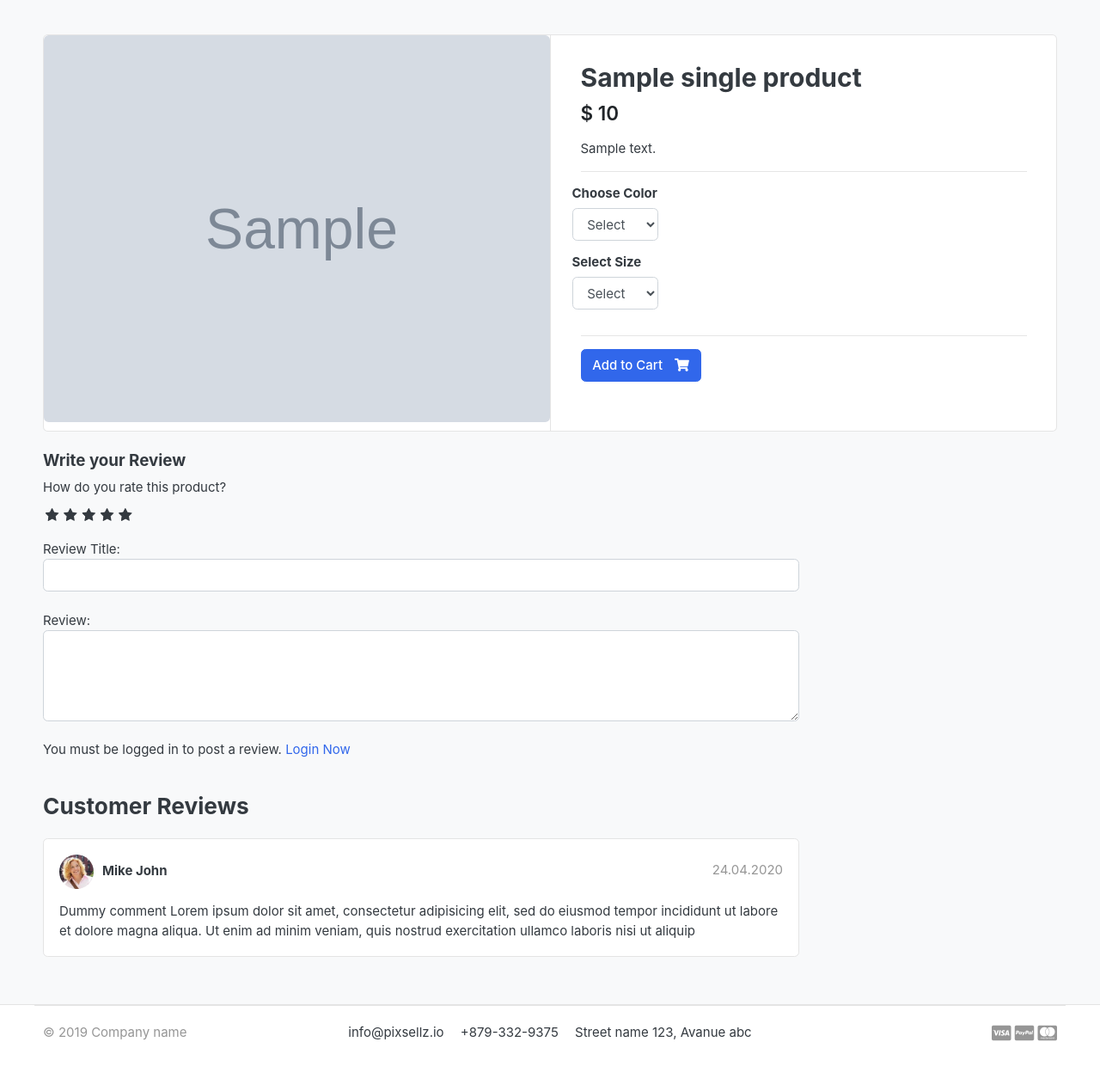
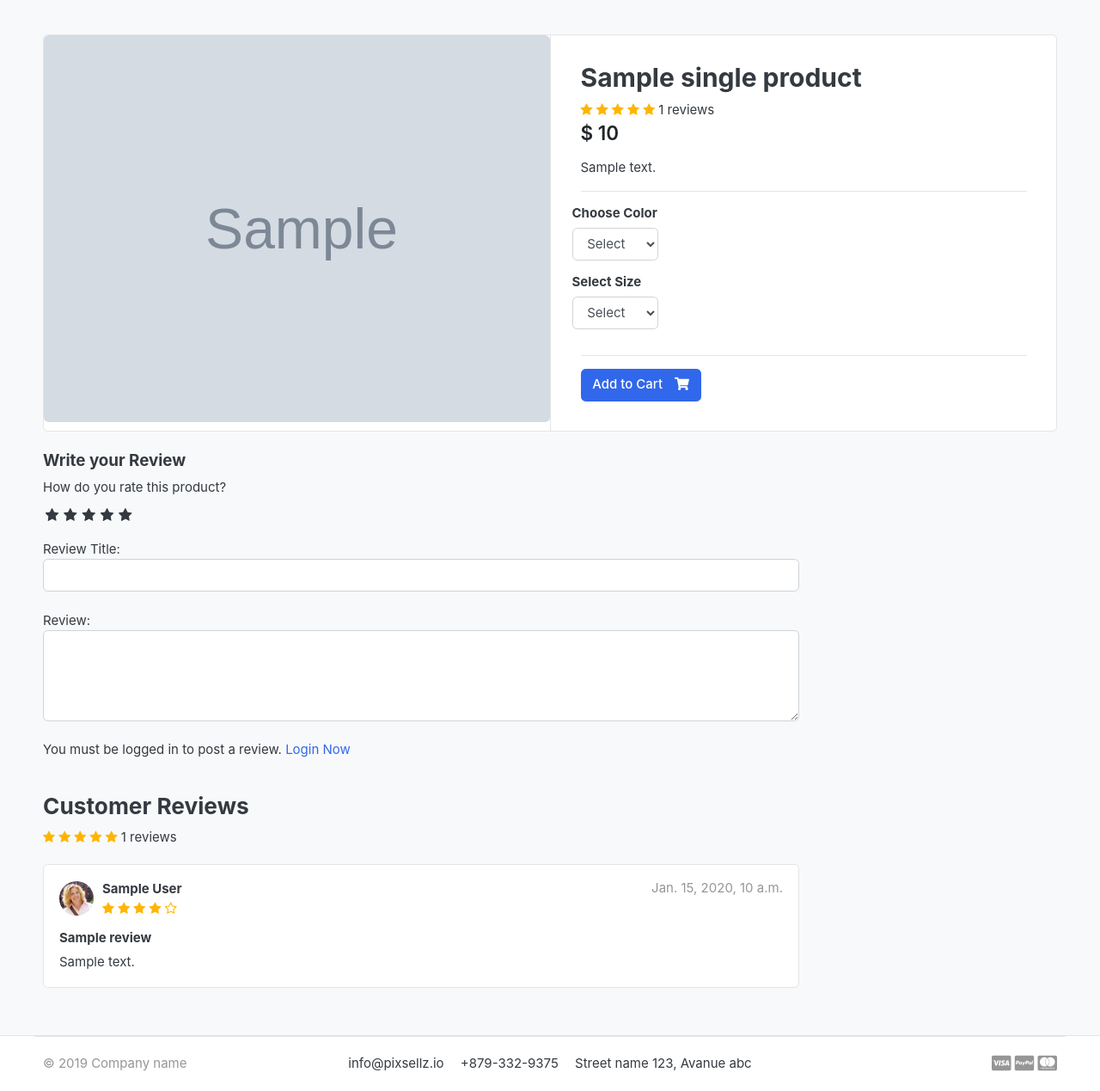
Before and after one commit to AbhiRam235/Ecommerce-Shopping-Kart, a Django app: template templates/store/product_detail.html in a window 1280 px wide. Shown: the part 118-1387 px from the top of the page at 86% size. Before the commit the page ends 1329 px from the top, so only its background shows below. Run offline with Django 3.2, Linux system fonts and the light colour scheme; the template is opened without the code that fills it: most values are stand-ins (such as "Sample title", 1, 10 or a date in 2020); grey boxes marked "Sample" are stand-in pictures; some libraries are stand-ins or nearby versions; some web fonts are replaced.

Commit message:
updated the reviewrating functionality

```diff
--- a/accounts/models.py
+++ b/accounts/models.py
@@ -58,6 +58,9 @@ class Account(AbstractBaseUser):
     REQUIRED_FIELDS = ['username','first_name','last_name']
     objects = MyAccountManager()
 
+    def full_name(self):
+        return f'{self.first_name} {self.last_name}'
+
     def __str__(self):
         return self.email
 
--- a/eKart/static/css/custom.css
+++ b/eKart/static/css/custom.css
@@ -59,3 +59,7 @@ ul.thumb li img{
   height: 80px;
   border: 1px solid grey;
 }
+
+.rating-star i{
+  color: #ffb503 !important;
+}
--- a/templates/store/product_detail.html
+++ b/templates/store/product_detail.html
@@ -25,7 +25,24 @@
 	<article class="content-body">
 
 	<h2 class="title">{{ single_product.product_name }}</h2>
-
+	<div class="rating-star">
+			<span>
+				{% for i in "12345" %}
+					{% with star=forloop.counter %}
+						<i class="fa
+							{% if single_product.averageReview >= star %}
+								fa-star
+							{% elif single_product.averageReview >= star|add:'-0.5' %}
+								fa-star-half-o
+							{% else %}
+								fa-star-o
+							{% endif %}"
+						aria-hidden="true"></i>
+					{% endwith %}
+				{% endfor %}
+			</span>
+			<span>{{ single_product.countReview }} reviews </span>
+		</div>
 	<div class="mb-3">
 		<var class="price h4">$ {{ single_product.price }}</var>
 	</div>
@@ -115,25 +132,60 @@
 	<br>
 	<header class="section-heading">
 		<h3>Customer Reviews </h3>
+		<div class="rating-star">
+			<span>
+				{% for i in "12345" %}
+					{% with star=forloop.counter %}
+						<i class="fa
+							{% if single_product.averageReview >= star %}
+								fa-star
+							{% elif single_product.averageReview >= star|add:'-0.5' %}
+								fa-star-half-o
+							{% else %}
+								fa-star-o
+							{% endif %}"
+						aria-hidden="true"></i>
+					{% endwith %}
+				{% endfor %}
+			</span>
+			<span>{{ single_product.countReview }} reviews </span>
+		</div>
 	</header>
+	{% for review in reviews %}
 	<article class="box mb-3">
 		<div class="icontext w-100">
 			<img src="./images/avatars/avatar1.jpg" class="img-xs icon rounded-circle">
 			<div class="text">
-				<span class="date text-muted float-md-right">24.04.2020 </span>
-				<h6 class="mb-1">Mike John </h6>
-
+				<span class="date text-muted float-md-right">{{ review.updated_at }}</span>
+				<h6 class="mb-1">{{ review.user.full_name }}</h6>
+				<div class="rating-star">
+					<span>
+						{% for i in "12345" %}
+							{% with star=forloop.counter %}
+								{% with prev_star=star|add:"-1" %}
+								<i class="fa
+									{% if review.rating >= star %}
+									fa-star
+									{% elif review.rating > prev_star %}
+									fa-star-half-o
+									{% else %}
+									fa-star-o
+									{% endif %}" aria-hidden="true"></i>
+								{% endwith %}
+							{% endwith %}
+						{% endfor %}
+					</span>
+				</div>
 			</div>
 		</div> <!-- icontext.// -->
 		<div class="mt-3">
+			<h6>{{ review.subject }}</h6>
 			<p>
-				Dummy comment Lorem ipsum dolor sit amet, consectetur adipisicing elit, sed do eiusmod
-				tempor incididunt ut labore et dolore magna aliqua. Ut enim ad minim veniam,
-				quis nostrud exercitation ullamco laboris nisi ut aliquip
+				{{ review.review }}
 			</p>
 		</div>
 	</article>
-
+	{% endfor %}
 
 
 	</div> <!-- col.// -->
```
Also changed, not shown: store/models.py (+15 -0 lines), store/views.py (+9 -4 lines).
